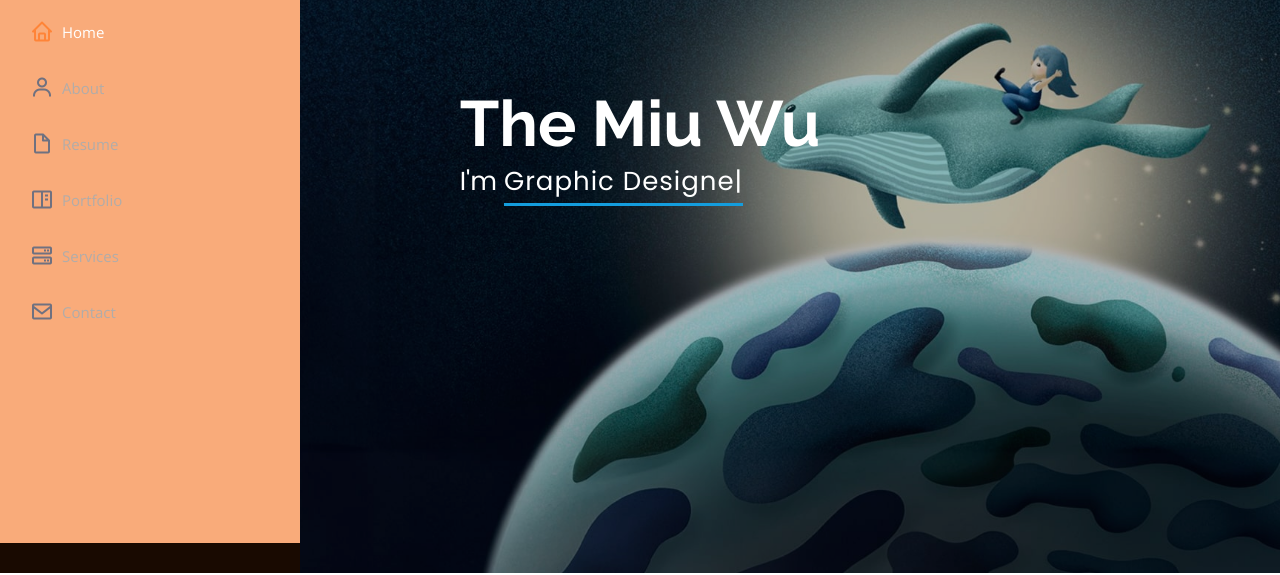
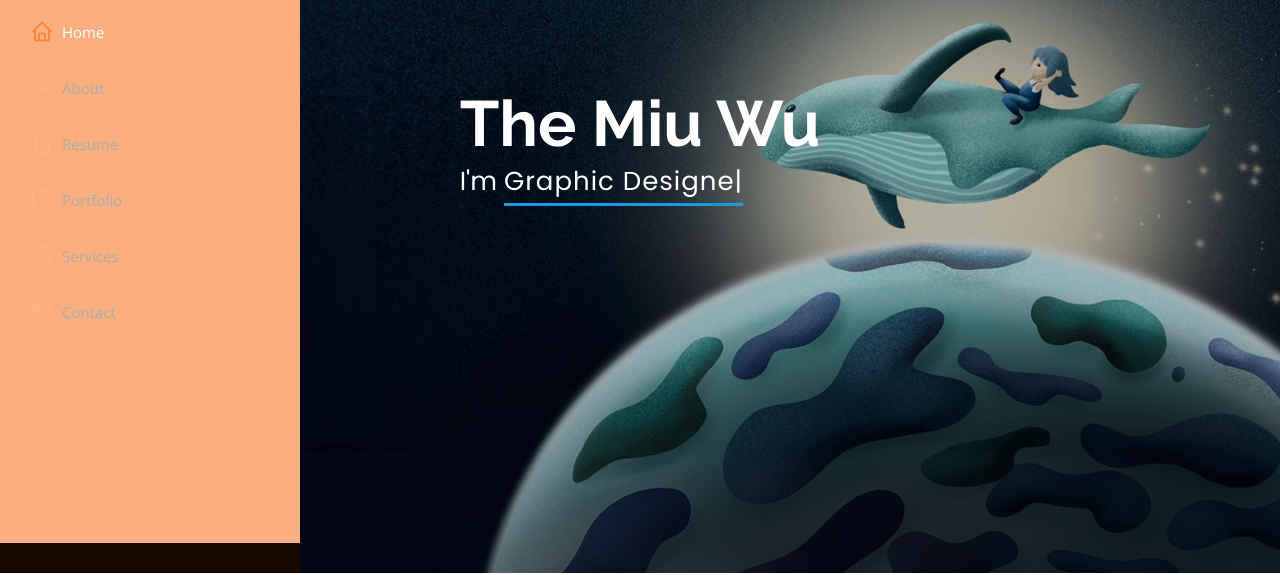
Before and after one commit to miu-wu-design/miu-wu-design.github.io, a plain HTML site: page index.html in a window 1280 px wide. Shown: the part 227-802 px from the top of the page. Drawn offline with nearby package versions, Linux system fonts and the light colour scheme.

Commit message:
color-change-1

```diff
--- a/assets/css/style.css
+++ b/assets/css/style.css
@@ -79,7 +79,7 @@ h6 {
   z-index: 9997;
   transition: all 0.5s;
   padding: 0 15px;
-  background: #f9ab7a;
+  background: #f9af80;
   overflow-y: auto;
 }
 
@@ -188,7 +188,7 @@ h6 {
 .nav-menu a:focus i {
   font-size: 24px;
   padding-right: 8px;
-  color: #6f7180;
+  color: #ffb282;
 }
 
 .nav-menu a:hover,
```
